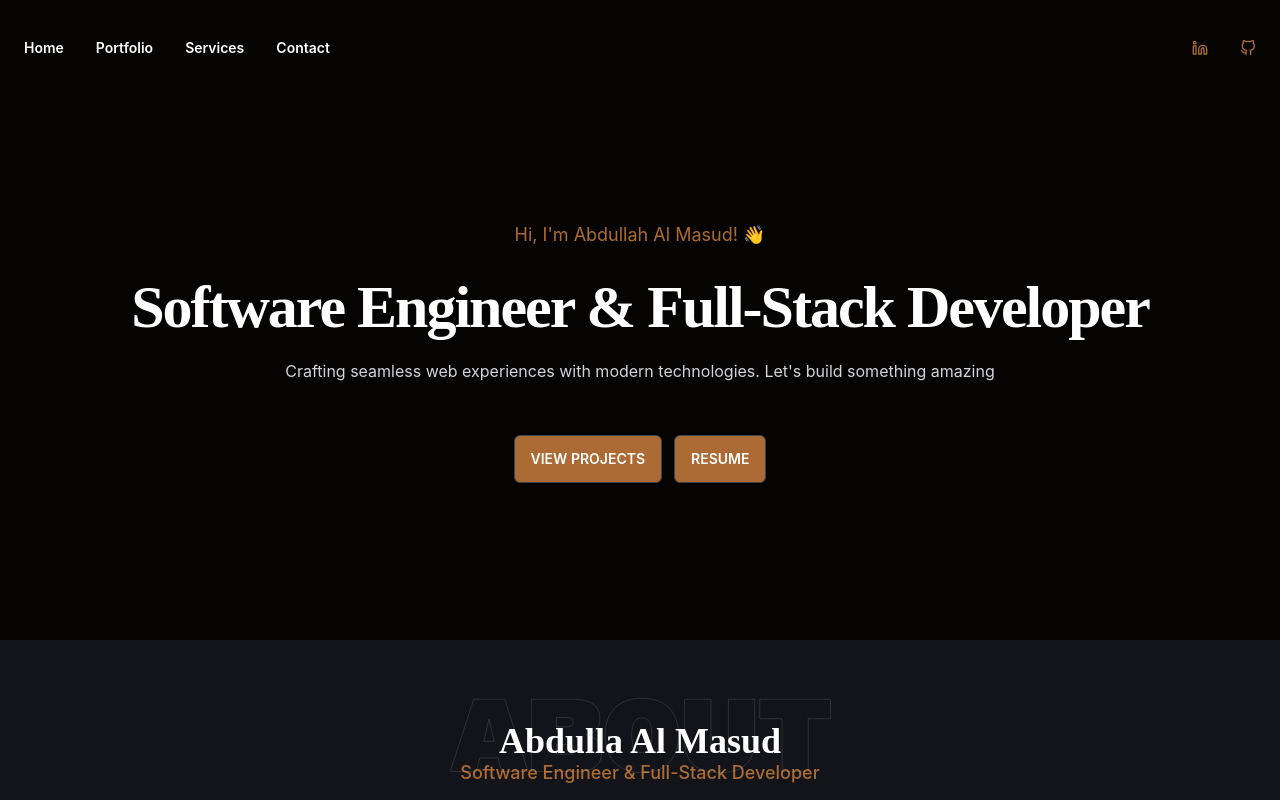
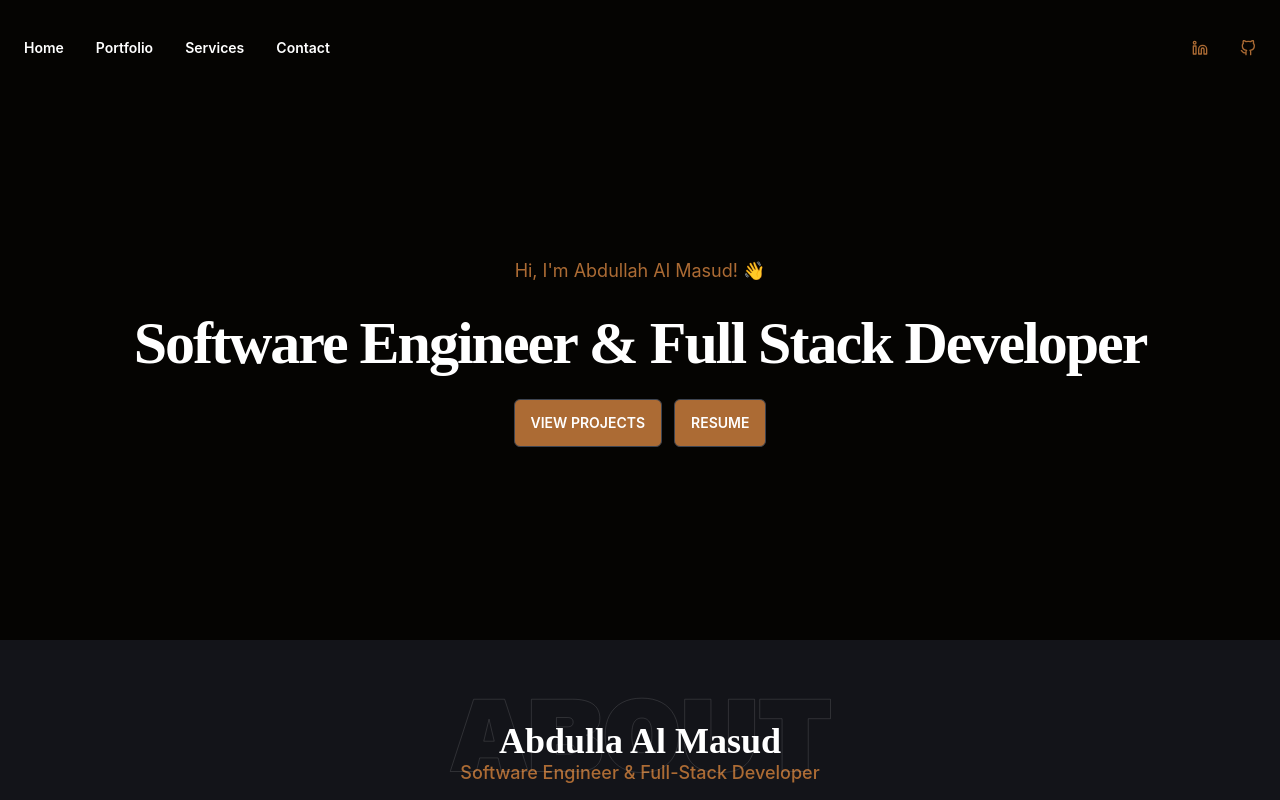
Before and after one commit to abdullah-masud/My-Portfolio, a React (Create React App) app: page / in a window 1280 px wide. Shown: the top 800 px of the page. Built offline with nearby package versions, Linux system fonts and the light colour scheme.

Commit message:
hero changed

```diff
--- a/src/Pages/Home/Hero.js
+++ b/src/Pages/Home/Hero.js
@@ -16,11 +16,11 @@ const Hero = () => {
                             Hi, I'm Abdullah Al Masud! 👋
                         </p>
                         <h1 className='text-2xl  text-white font-primary leading-[44px] md:text-5xl md:leading-tight lg:text-6xl lg:leading-[1.2] font-bold md:tracking-[-2px] lg:mb-0 mb-3 lg:text-start text-center lg:px-0 px-20 '>
-                            Software Engineer & Full-Stack Developer
+                            Software Engineer & Full Stack Developer
+
+
                         </h1>
-                        <p className='text-md text-gray-300 lg:mt-4 lg:mb-8 px-2 text-center mx-auto'>
-                            Crafting seamless web experiences with modern technologies. Let's build something amazing
-                        </p>
+
                         <div className='flex gap-x-3 lg:mt-0 mt-5 lg:flex-row   mx-auto '>
                             <Link to='portfolio' activeClass='active'
                                 spy={true}
```
